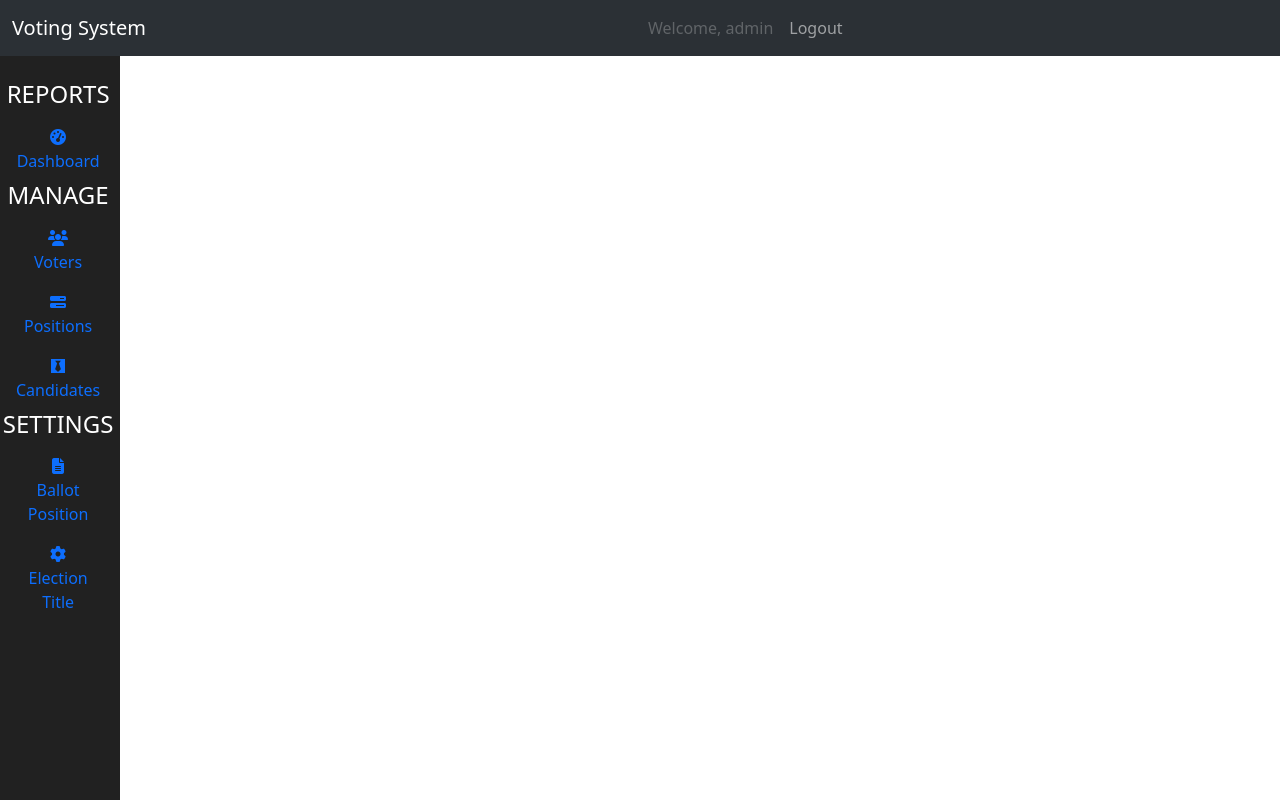
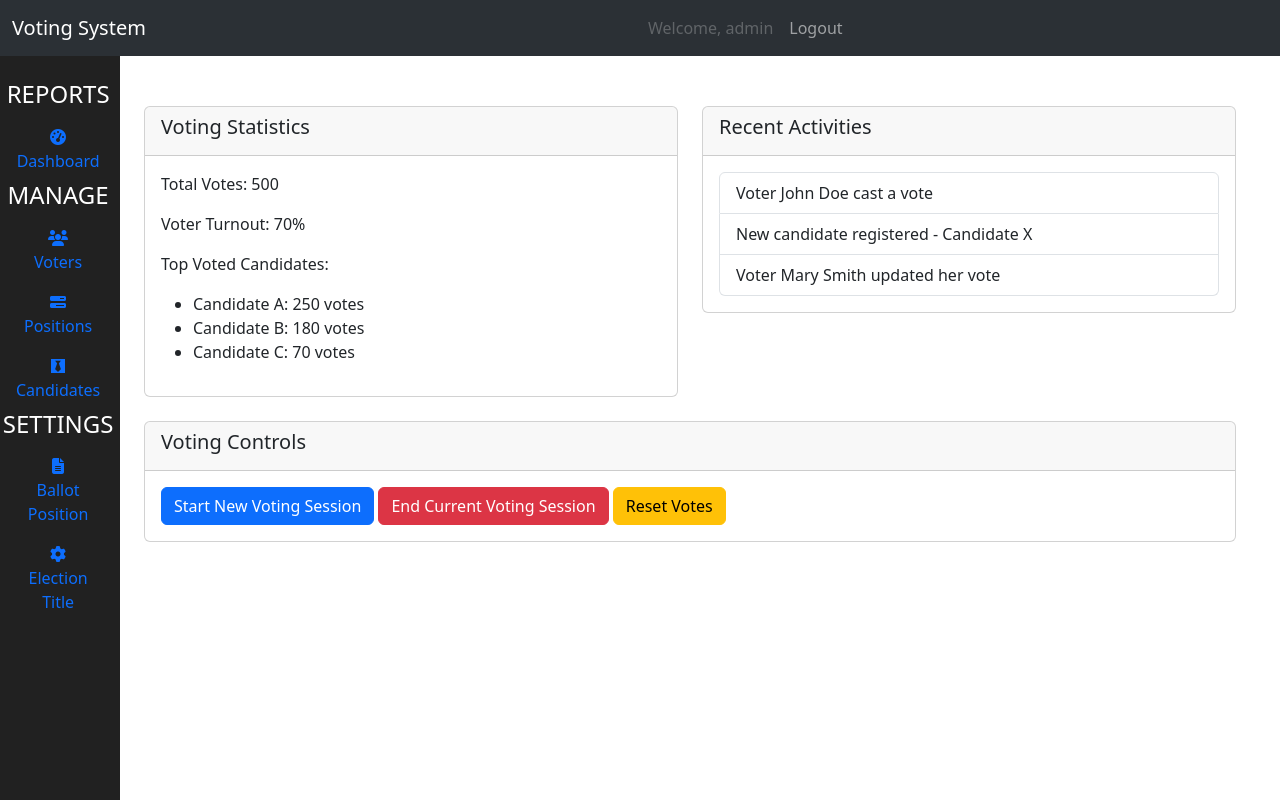
Before and after one commit to KEROROSHI/SoftwareEngineeringBCS3106, a Flask app: page /admin_dashboard in a window 1280 px wide. Run offline with Flask 3, Linux system fonts and the light colour scheme; a user stored in the database is signed in; some libraries are stand-ins or nearby versions.

Commit message:
Made changes to the admin dashboard

```diff
--- a/Voting_System/templates/admin_dashboard.html
+++ b/Voting_System/templates/admin_dashboard.html
@@ -4,5 +4,66 @@
     Dashboard
 {% endblock %}
 {% block content %}
+    <style>
+        .container {
+            margin-left: 120px;
+        }
+    </style>
+    <div class="container">
+        <div class="container-fluid">
+            <div class="row">
+                <div class="col-md-6">
+                    <div class="card">
+                        <div class="card-header">
+                            <h5 class="card-title">Voting Statistics</h5>
+                        </div>
+                        <div class="card-body">
+                            <!-- Display statistics such as total votes, voter turnout, etc. -->
+                            <p>Total Votes: 500</p>
+                            <p>Voter Turnout: 70%</p>
+                            <p>Top Voted Candidates:</p>
+                            <ul>
+                                <li>Candidate A: 250 votes</li>
+                                <li>Candidate B: 180 votes</li>
+                                <li>Candidate C: 70 votes</li>
+                            </ul>
+                        </div>
+                    </div>
+                </div>
+                <div class="col-md-6">
+                    <div class="card">
+                        <div class="card-header">
+                            <h5 class="card-title">Recent Activities</h5>
+                        </div>
+                        <div class="card-body">
+                            <!-- Display recent activities related to the voting process -->
+                            <ul class="list-group">
+                                <li class="list-group-item">Voter John Doe cast a vote</li>
+                                <li class="list-group-item">New candidate registered - Candidate X</li>
+                                <li class="list-group-item">Voter Mary Smith updated her vote</li>
+                            </ul>
+                        </div>
+                    </div>
+                </div>
+            </div>
+        </div>
+        <div class="container-fluid">
+            <div class="row mt-4">
+                <div class="col-md-12">
+                    <div class="card">
+                        <div class="card-header">
+                            <h5 class="card-title">Voting Controls</h5>
+                        </div>
+                        <div class="card-body">
+                            <!-- Provide controls for managing the voting process -->
+                            <a href="#" class="btn btn-primary">Start New Voting Session</a>
+                            <a href="#" class="btn btn-danger">End Current Voting Session</a>
+                            <a href="#" class="btn btn-warning">Reset Votes</a>
+                        </div>
+                    </div>
+                </div>
+            </div>
+        </div>
+    </div>
 
 {% endblock %}
```
